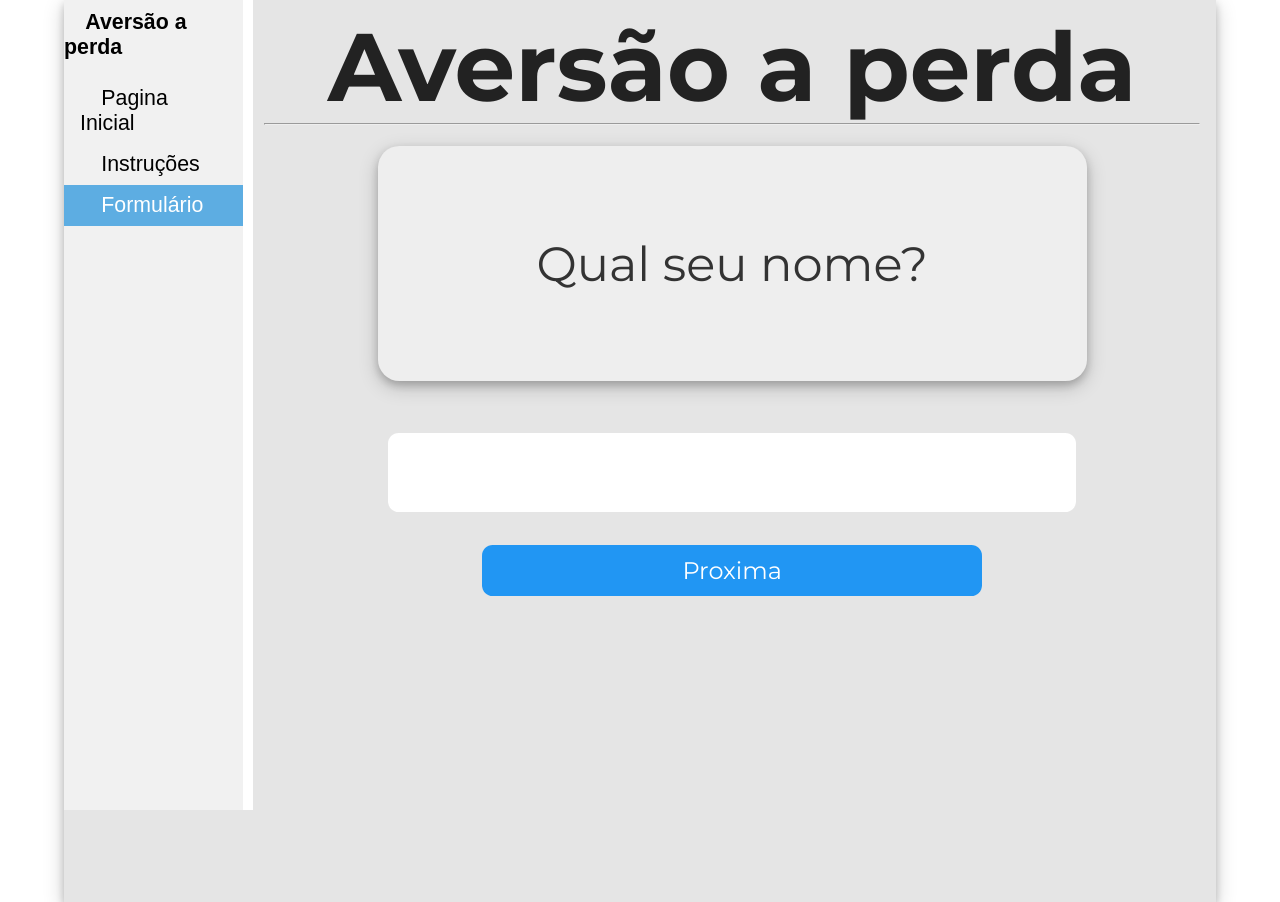
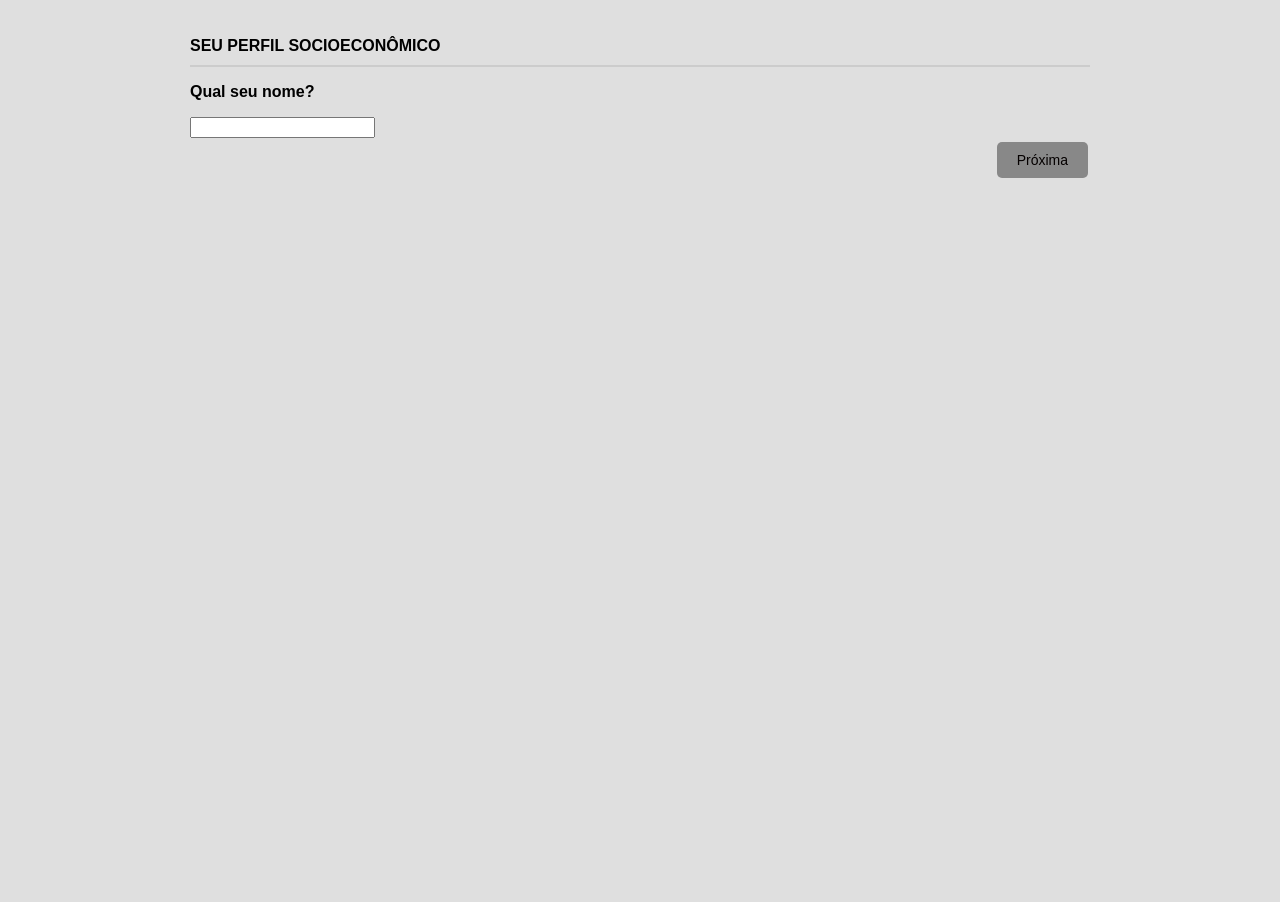
Before and after one commit to 4lcantar4/PESQUISA.FRONT, a plain HTML site: page socioEconomics.html in a window 1280 px wide. After the commit the page ends 800 px from the top, so only its background shows below. Drawn offline with Linux system fonts and the light colour scheme.

Commit message:
Add files via upload

```diff
--- a/socioEconomics.html
+++ b/socioEconomics.html
@@ -2,34 +2,84 @@
 <html>
 <head>
 <link href="https://fonts.googleapis.com/css?family=Montserrat:300,400,700%7CRoboto:400,700" rel="stylesheet">
-<link href='style.css' rel='stylesheet' type='text/css'>
-<title data-i18n="title-quiz">Aversão a perda Formulario</title>
-<link rel="icon" type="image/png" href="icon.png">
-<link rel="shortcut icon" type="image/png" href="icon.png">
-<meta charset="utf-8">
+<style>
+    body {
+    font-family: Arial, sans-serif;
+    color: black;
+    background-color: rgb(223, 223, 223);
+}
+
+.main {
+    margin: 0 auto;
+    max-width: 900px;
+}
+
+h1 {
+    color: black;
+    font-size: 16px;
+}
+
+hr {
+    border: 1px solid #ccc;
+}
+
+.question {
+    font-size: 16px;
+    font-weight: bold;
+    color: black;
+}
+
+.button {
+    width: 500px;
+    height: 50px;
+    border: 1px solid #ccc;
+    border-radius: 10px;
+    background-color: #ccc;
+    color: white;
+    font-weight: bold;
+    cursor: pointer;
+    text-align: left;
+    transition: background-color 0.3s ease;
+    margin: 4px 2px;
+    display: block;
+}
+
+.button:hover {
+    background-color: #0808081c;
+}
+
+.identifier {
+    border: 1px solid rgb(19, 18, 18); /* Adicionado uma borda preta */
+    padding: 10px; /* Adicionado um preenchimento para destacar */
+    margin-bottom: 20px; /* Espaçamento inferior */
+}
+
+.small_button {
+    border: none;
+    color: rgb(5, 0, 0);
+    padding: 10px 20px;
+    text-align: center;
+    text-decoration: none;
+    display: inline-block;
+    font-size: 14px;
+    margin: 4px 2px;
+    cursor: pointer;
+    background-color: #888; /* Cor cinza */
+    border-radius: 5px;
+    float: right;
+}
+</style>
 </head>
-
-<div class="navdiv">
-    <ul class="ulnav">
-        <li class="rvlogo"><b><a>Aversão a perda</a></b></li></b><br>
-        <li class="nav"> <a href="index.html">
-        <span data-i18n="index">Pagina Inicial</span></a></li>
-        <li class="nav"> <a href="instructions.html">
-        <span data-i18n="inst-h2">Instruções</span></a></li>
-        <li class="nav"> <a class="activenav">
-        <span data-i18n="quiz"> Formulário </span></a></li>
-    </ul>
-</div>
-
+<body>
 <div class="main">
   <br>
-<h1>Aversão a perda</h1>
+  <h1> SEU PERFIL SOCIOECONÔMICO</h1>
   <hr>
   <p class="question" id="question-text"></p>
   <div id="alternativas">
-    <button class="button" style="background-color: #2196f3;">Carregando...</button> <br>
+    <button class="button">Carregando...</button> <br>
   </div>
-    <button class="small_button" onclick="next_question()" id="back_button" style="background-color: #2196f3; min-width: 500px;">Proxima</button>
+  <button class="small_button" onclick="next_question()" id="back_button">Próxima</button>
   <br>
 </div>
 <script>
@@ -40,8 +90,8 @@
   let questions
   let ids_questao = []
 
-    function validated_input(){
-        if (window.id_questao === "6"){
+  function validated_input() {
+    if (window.id_questao === "6") {
 
     }
 
@@ -88,7 +138,7 @@
     gestaoQuestions()
   }
 
-    function selectAlternativa(alternativa){
+  function selectAlternativa(alternativa) {
     const elementosComBorder = document.querySelectorAll('button[style*="border"]');
 
     elementosComBorder.forEach(elemento => {
@@ -100,7 +150,7 @@
     elementoComAtributoX.classList.add("Selected")
   }
 
-    function selectCheck(alternativa){
+  function selectCheck(alternativa) {
     const elementoComAtributoX = document.querySelector(`button[alternativa="${alternativa}"]`);
     if (elementoComAtributoX.style.border) {
       elementoComAtributoX.style.removeProperty('border')
@@ -111,7 +161,7 @@
     }
   }
 
-    function plotAlternativas(){
+  function plotAlternativas() {
     const regex = /A(\d+)/;
 
     const aswnerBox = document.querySelector('div[id="alternativas"]')
@@ -121,7 +171,7 @@
       let alternativa = document.createElement("button")
       alternativa.className = 'button';
       alternativa.style.backgroundColor = '#4caf50';
-            alternativa.setAttribute("Alternativa",i)
+      alternativa.setAttribute("Alternativa", i)
       alternativa.textContent = questao[`Alternativa ${i}`]
             alternativa.setAttribute("onclick",`selectAlternativa("${i}")`);
             aswnerBox.appendChild(alternativa)
```
Lines whose indentation alone changed are shown as unchanged.
